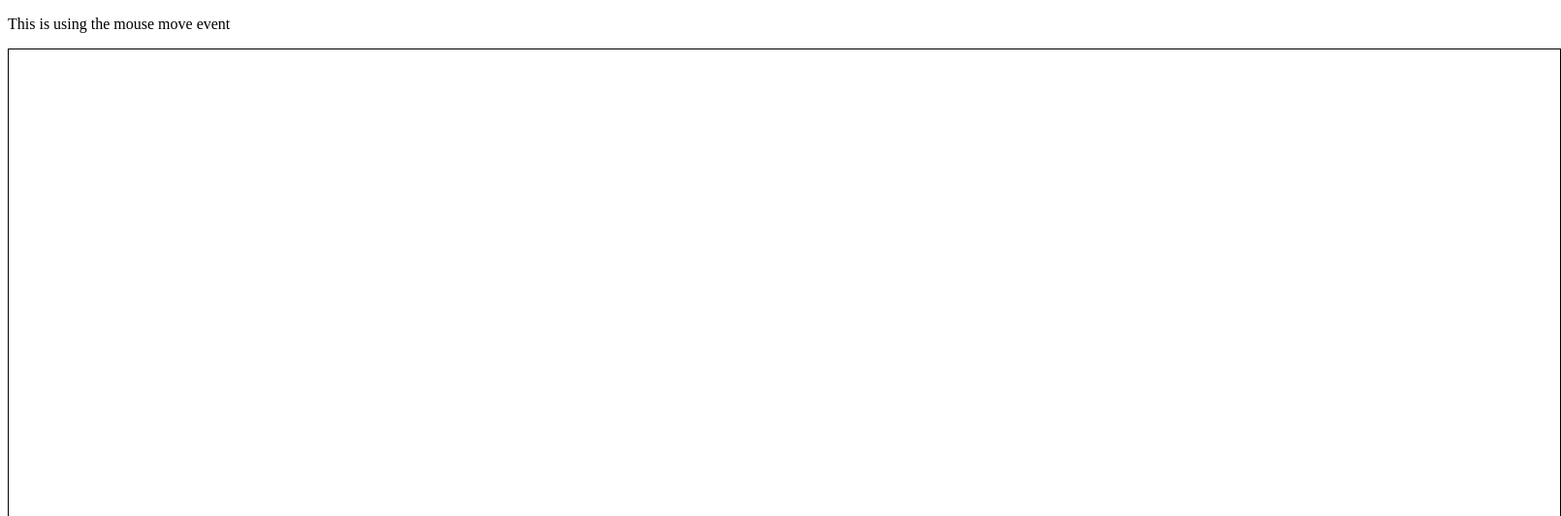
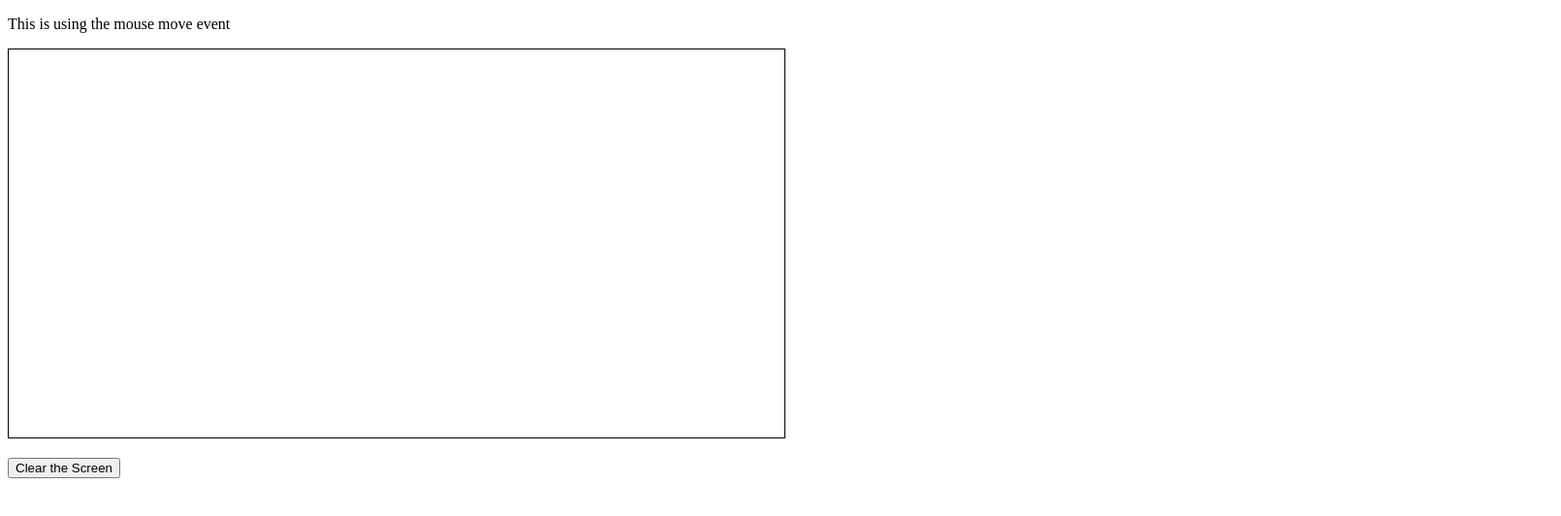
Before and after one commit to tango1542/Lab4, a plain HTML site: page part4.html in a window 1280 px wide. Shown: the top 532 px of the page at 97% size, 1610 px wide, since content can reach past the window. Drawn offline with Linux system fonts and the light colour scheme.

Commit message:
a few changes to parts 3 and 4

```diff
--- a/part4.html
+++ b/part4.html
@@ -17,7 +17,8 @@
 
 
 <P>This is using the mouse move event</P>
-<canvas id="canvas" height="800" width="1600"></canvas> <!-- This is setting the size of the canvas. -->
+<canvas id="canvas" height="400" width="800"></canvas> <!-- This is setting the size of the canvas. -->
+<p><button onclick="clearAll()"> Clear the Screen </button></p>  <!--Used this link on stack to learn how to draw a rectange over the canvas -->
 
 <script>
 
@@ -38,6 +39,12 @@
           context.stroke();
           context.fill();
   }
+  function clearAll() {  //https://stackoverflow.com/questions/36902997/html5-canvas-proper-way-to-create-a-clear-canvas-button
+    context.beginPath();
+    context.rect(0,0,canvas.width,canvas.height);
+    context.fillStyle = "#FFF";
+    context.fill();
+}
 
 </script>
 
```
Also changed, not shown: part3.html (+1 -1 lines).
